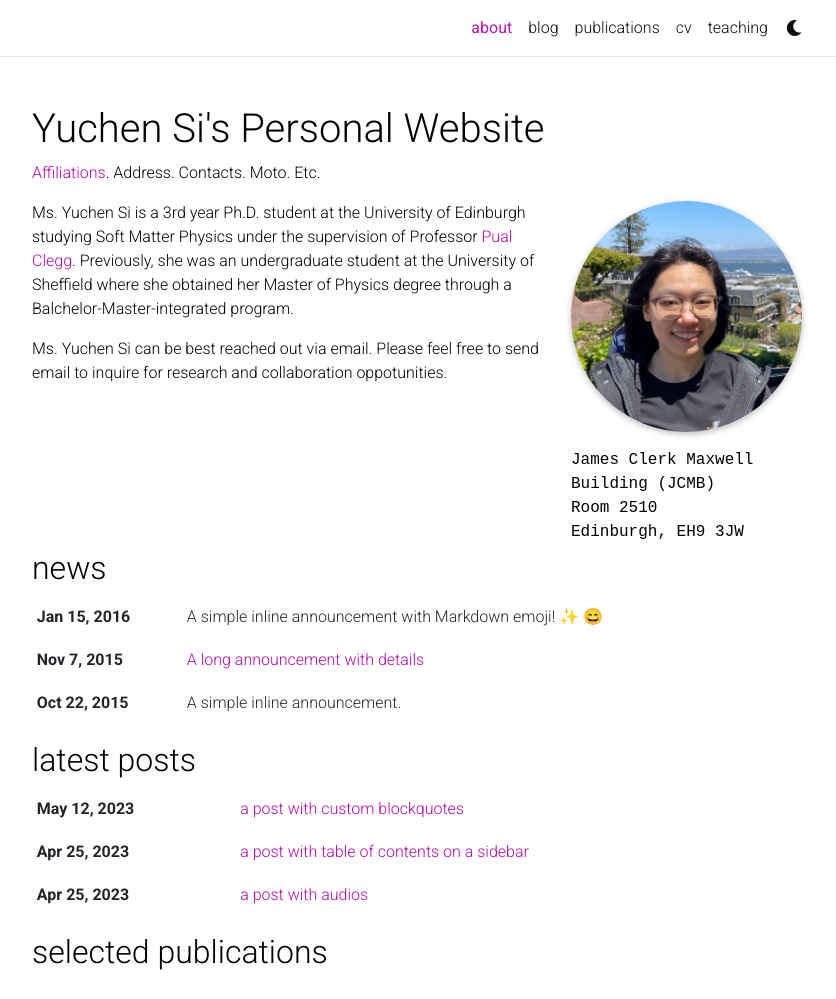
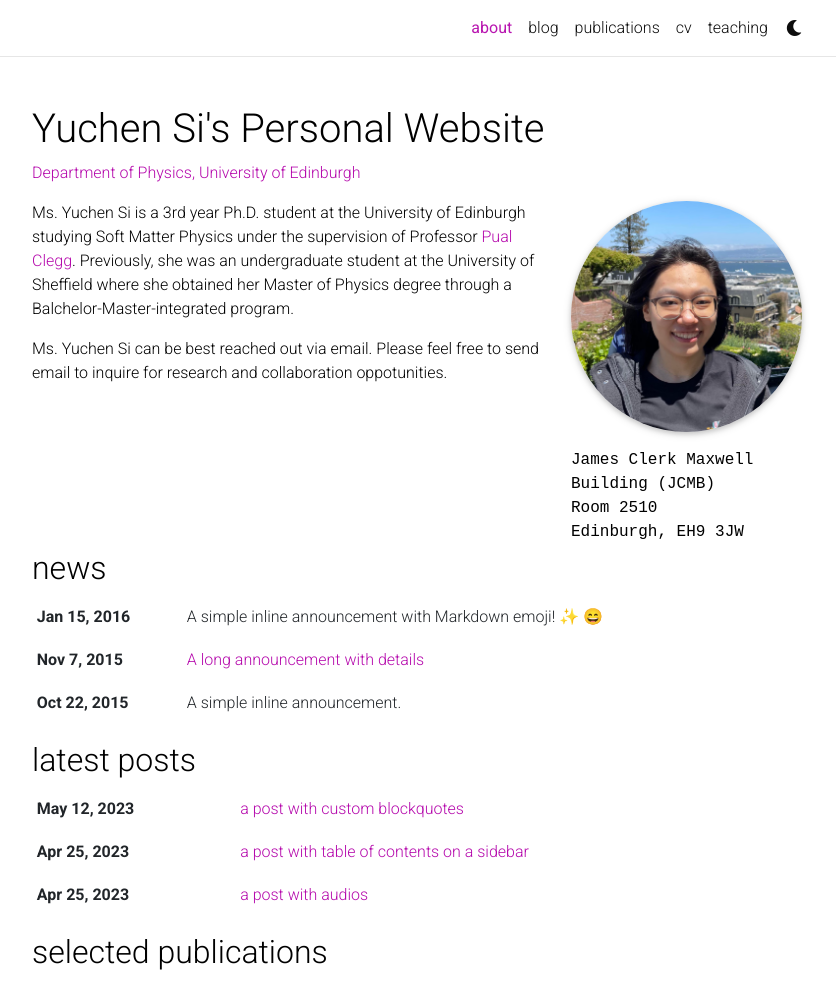
Before and after one commit to youcanseee/youcanseee.github.io, a Jekyll site: the page built from _pages/about.md, in a window 1280 px wide and 1173 px high, cut to the strip 0-999 px from the top of the window. Shown: the whole strip, without its empty margins (223-1059 px from the left). Built offline with Jekyll 4.4.1, drawn with Linux system fonts in a browser that asks for light colours; full-size pictures stand in for the smaller copies a plugin makes; emoji names are drawn with the system emoji font; comment, search, counter and statistics services are not loaded; a style sheet for code colours, icons or effects is not loaded.

Commit message:
website update

```diff
--- a/_pages/about.md
+++ b/_pages/about.md
@@ -2,7 +2,7 @@
 layout: about
 title: about
 permalink: /
-subtitle: <a href='#'>Affiliations</a>. Address. Contacts. Moto. Etc.
+subtitle: <a href='#'>Department of Physics, University of Edinburgh</a>
 
 profile:
   align: right
```
Also changed, not shown: _pages/publications.md (+1 -1 lines).
